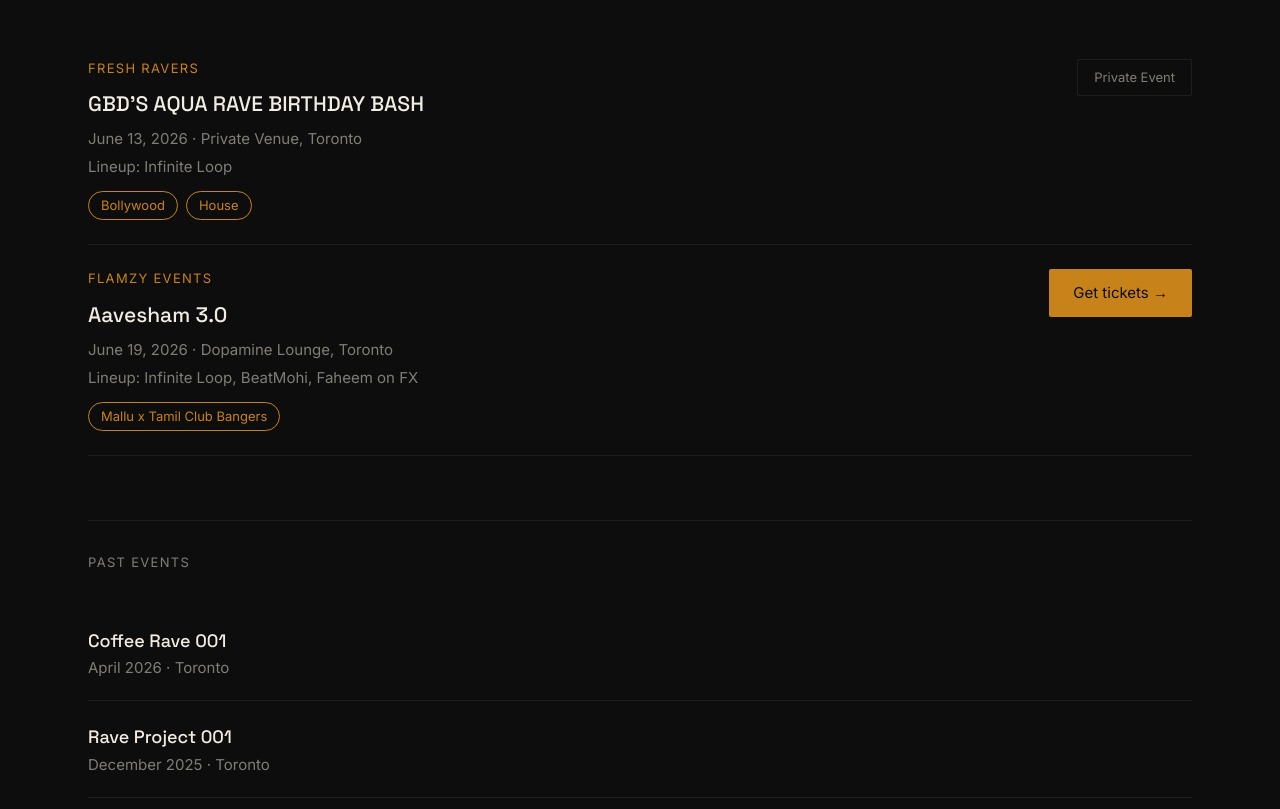
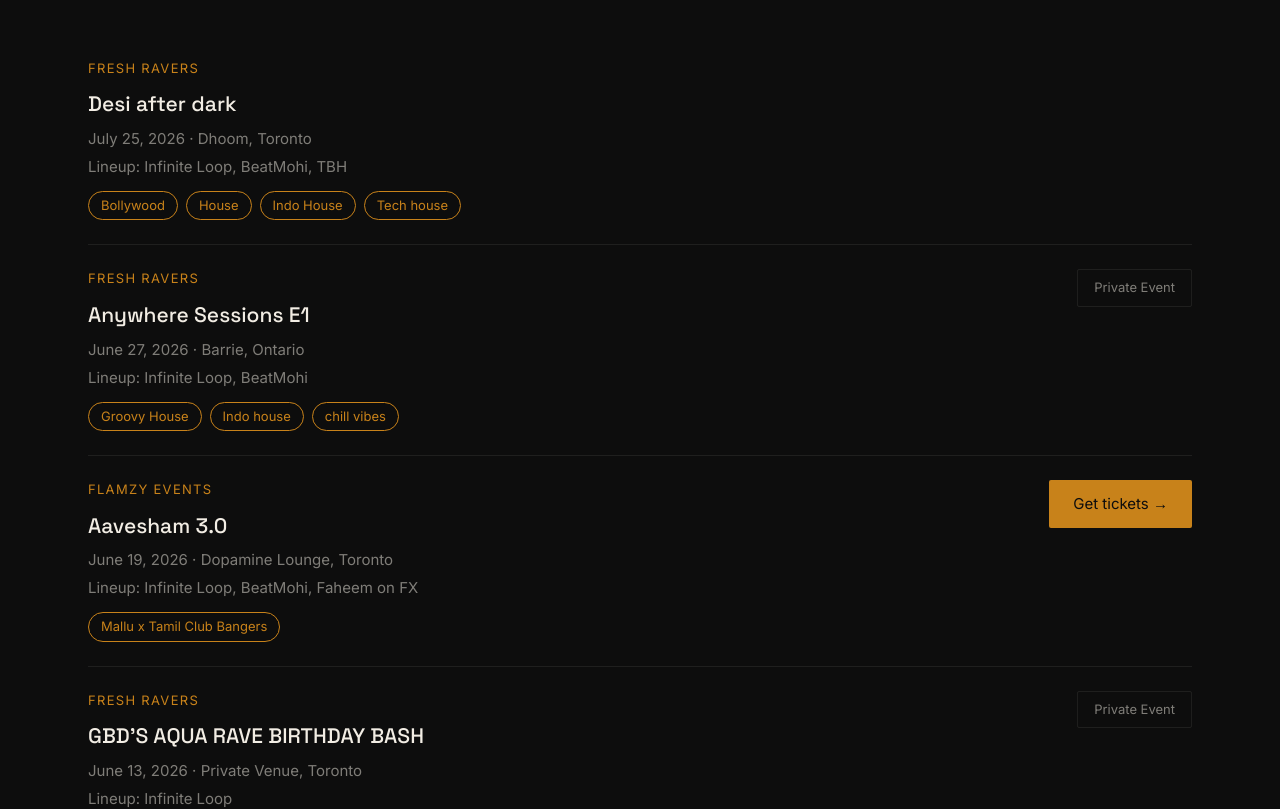
Before and after one commit to sudhi14/emcee_deep_brand_website, a React (Vite) app: page /events in a window 1280 px wide. Shown: the part 460-1269 px from the top of the page. Built offline with nearby package versions, Linux system fonts and the light colour scheme.

Commit message:
Fixing the events

```diff
--- a/src/data/events.json
+++ b/src/data/events.json
@@ -1,17 +1,31 @@
+[
     {
-  "upcoming": [
+    "title": "Desi after dark",
+    "date": "2026-07-25",
+    "venue": "Dhoom, Toronto",
+    "ticketUrl": "",
+    "lineup": ["Infinite Loop", "BeatMohi", "TBH"],
+    "tags": ["Bollywood", "House", "Indo House", "Tech house"],
+    "presentedBy": "Fresh Ravers",
+    "private": false
+  },
   {
-      "title": "GBD’S AQUA RAVE BIRTHDAY BASH",
+    "title": "Anywhere Sessions E1",
+    "date": "2026-06-27",
+    "venue": "Barrie, Ontario",
+    "ticketUrl": "",
+    "lineup": ["Infinite Loop", "BeatMohi"],
+    "tags": ["Groovy House", "Indo house", "chill vibes"],
+    "presentedBy": "Fresh Ravers",
+    "private": true
+  },
+  {
+    "title": "GBD'S AQUA RAVE BIRTHDAY BASH",
     "date": "2026-06-13",
     "venue": "Private Venue, Toronto",
     "ticketUrl": "",
-      "lineup": [
-        "Infinite Loop"
-      ],
-      "tags": [
-        "Bollywood",
-        "House"
-      ],
+    "lineup": ["Infinite Loop"],
+    "tags": ["Bollywood", "House"],
     "presentedBy": "Fresh Ravers",
     "private": true
   },
@@ -20,30 +34,23 @@
     "date": "2026-06-19",
     "venue": "Dopamine Lounge, Toronto",
     "ticketUrl": "https://www.eventbrite.ca/e/aavesham-ep3-midnight-euphoria-toronto-tickets-1990287557662?aff=oddtdtcreator",
-      "lineup": [
-        "Infinite Loop",
-        "BeatMohi",
-        "Faheem on FX"
-      ],
-      "tags": [
-        "Mallu x Tamil Club Bangers"
-      ],
+    "lineup": ["Infinite Loop", "BeatMohi", "Faheem on FX"],
+    "tags": ["Mallu x Tamil Club Bangers"],
     "presentedBy": "Flamzy Events",
     "private": false
-    }
-  ],
-  "past": [
+  },
   {
     "title": "Coffee Rave 001",
-      "date": "April 2026",
+    "date": "2026-04-01",
     "venue": "Toronto",
-      "note": ""
+    "tags": ["Fresh Ravers"],
+    "presentedBy": "Fresh Ravers"
   },
   {
     "title": "Rave Project 001",
-      "date": "December 2025",
+    "date": "2025-12-01",
     "venue": "Toronto",
-      "note": ""
+    "tags": ["Fresh Ravers"],
+    "presentedBy": "Fresh Ravers"
   }
 ]
-}
--- a/src/pages/Events.jsx
+++ b/src/pages/Events.jsx
@@ -1,8 +1,12 @@
 import { Link } from 'react-router-dom'
 import eventsData from '../data/events.json'
 
-const upcomingEvents = eventsData.upcoming
-const pastEvents = eventsData.past
+const today = new Date()
+today.setHours(0, 0, 0, 0)
+
+const allEvents = [...eventsData].sort((a, b) => new Date(b.date) - new Date(a.date))
+const upcomingEvents = allEvents.filter(e => new Date(e.date) >= today)
+const pastEvents = allEvents.filter(e => new Date(e.date) < today)
 
 export default function Events() {
   return (
```
Lines whose indentation alone changed are shown as unchanged.
